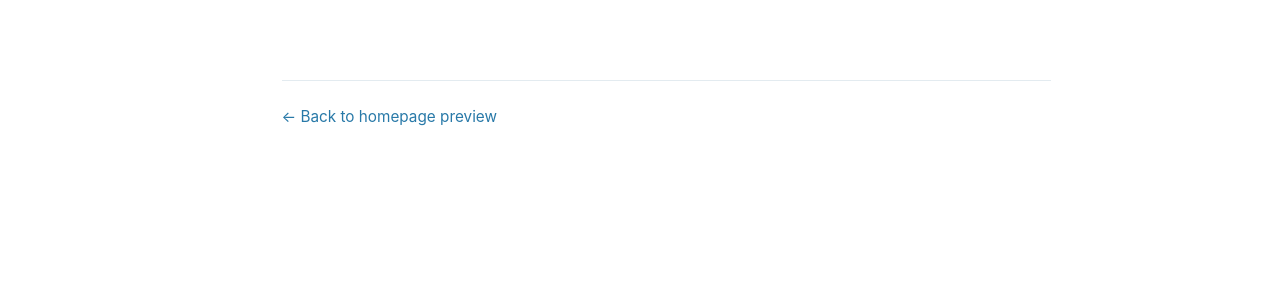
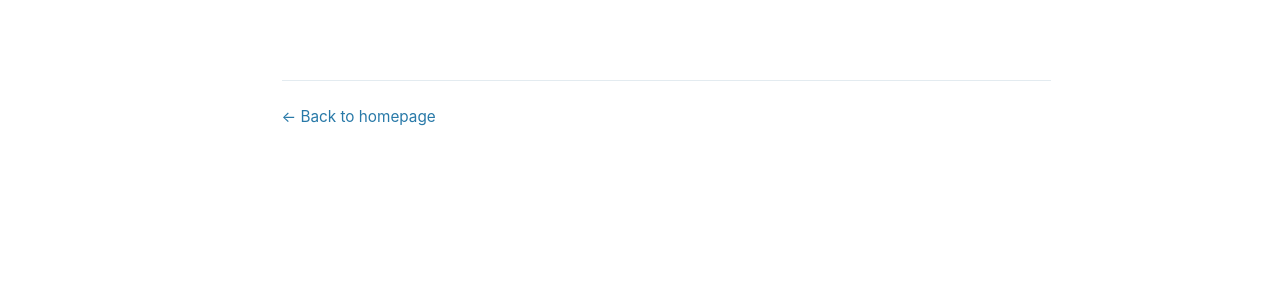
Before and after one commit to Valentin-Kany/Valentin-Kany.github.io, a Jekyll site: the page built from _pages/publications.md, in a window 1280 px wide and 900 px high, scrolled down 3968 px. Shown: the part 347-647 px from the top of the window. Built offline with Jekyll 4.4.1, drawn with Linux system fonts in a browser that asks for light colours.

Commit message:
Update and rename publications-preview.md to publications.md

```diff
--- a/_pages/publications-preview.md
+++ b/_pages/publications.md
@@ -1,6 +1,6 @@
 ---
 layout: single
-permalink: /publications-preview/
+permalink: /publications/
 title: ""
 author_profile: false
 ---
@@ -84,5 +84,5 @@ author_profile: false
   <div class="vkp-entry"><h4 class="vkp-entry-title">Kommissar Wuschel – Sprachstandsdiagnose bei Vorschulkindern durch ein Serious Game</h4><p class="vkp-entry-authors">Valentin Kany</p><p class="vkp-entry-details">Linguistischer Nachwuchsworkshop (LiNaWo 2023), Warsaw.</p></div>
   <div class="vkp-entry"><h4 class="vkp-entry-title">Preschool language assessment for multilingual children: A usage-based approach</h4><p class="vkp-entry-authors">Nicole Weidinger, Stefanie Haberzettl, and Valentin Kany</p><p class="vkp-entry-details">16th International Cognitive Linguistics Conference (ICLC16), Düsseldorf.</p></div>
 </section>
-<div class="vkp-end"><a href="{{ '/design-preview/' | relative_url }}">← Back to homepage preview</a></div>
+<div class="vkp-end"><a href="{{ '/' | relative_url }}">← Back to homepage</a></div>
 </div>
```
